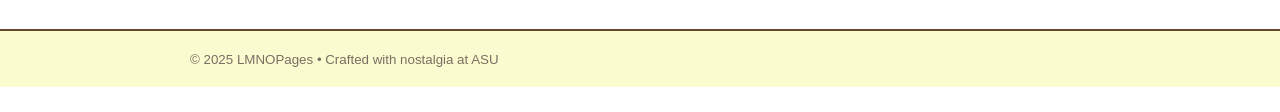
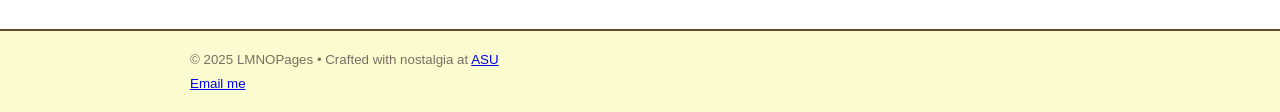
Before and after one commit to Lauram231/Lcmart12.github.io, a plain HTML site: page index.html in a window 1280 px wide. Shown: the part 1076-1188 px from the top of the page. Before the commit the page ends 1163 px from the top, so only its background shows below. Drawn offline with Linux system fonts and the light colour scheme.

Commit message:
Update index.html

```diff
--- a/index.html
+++ b/index.html
@@ -52,14 +52,15 @@
   </p>
 </section>
 
+<footer class="site-footer">
+  <div class="wrap">
+    <small>
+      © 2025 LMNOPages • Crafted with nostalgia at
+      <a href="https://asu.edu" target="_blank" rel="noopener">ASU</a><br>
+      <a href="LMNOPage@email.com">Email me</a>
 
-
-
-
-  <footer class="site-footer">
-    <div class="wrap">
-      <small>© 2025 LMNOPages • Crafted with nostalgia at ASU</small>
-    </div>
-  </footer>
+    </small>
+  </div>
+</footer>
 </body>
 </html>
```
